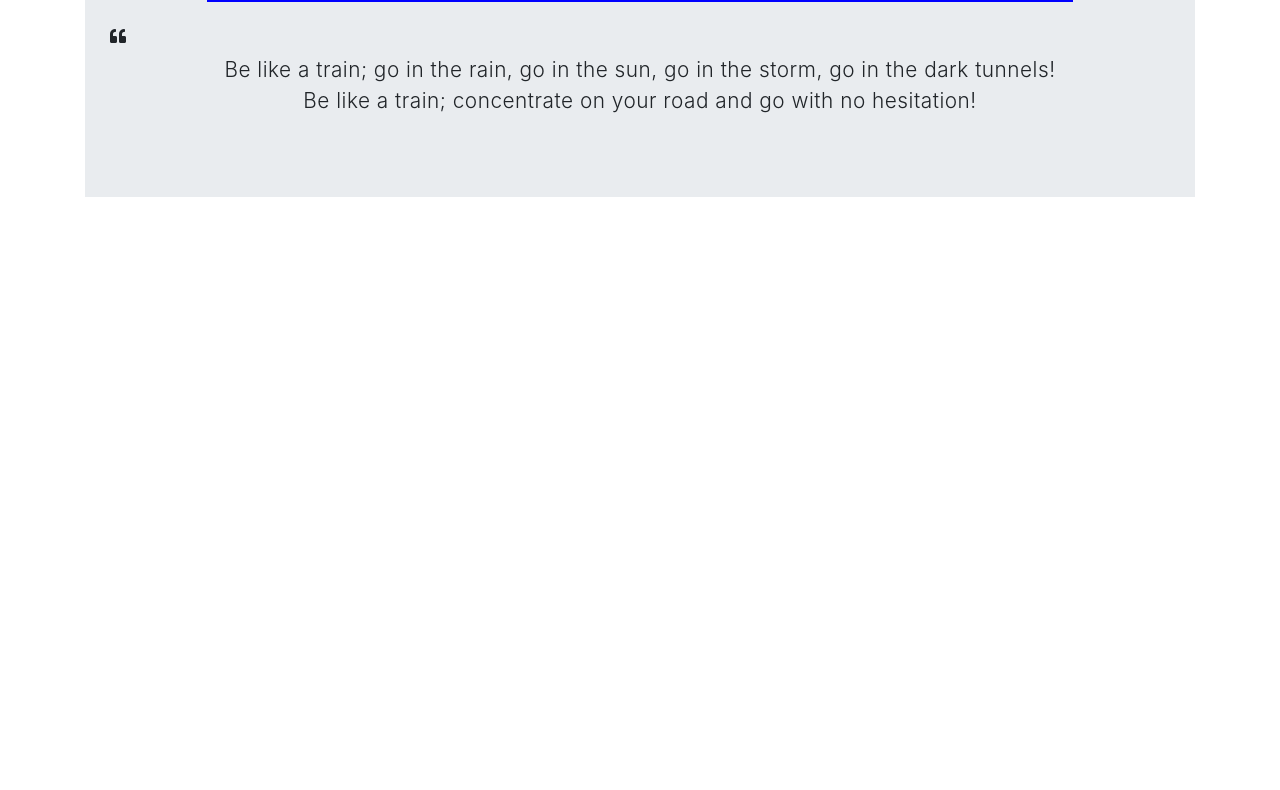
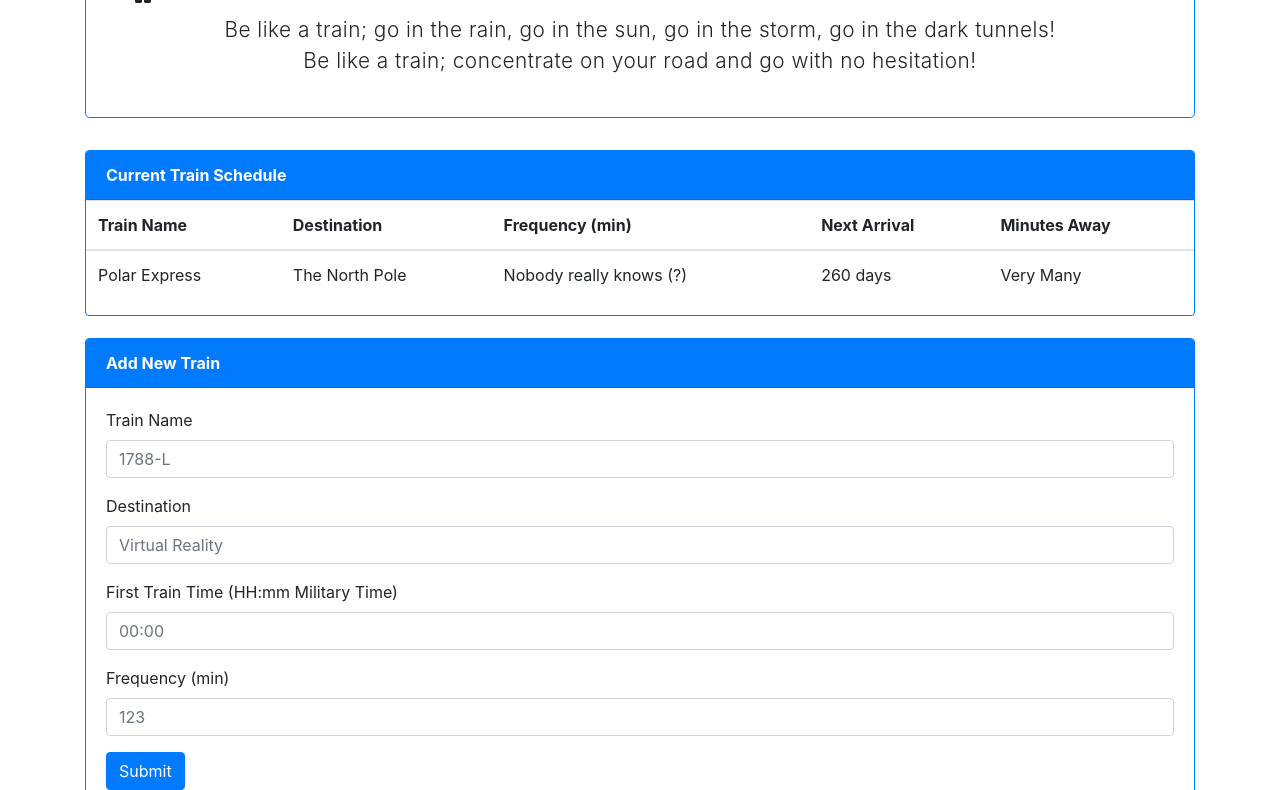
Before and after one commit to Dschafroth97/TrainScheduler, a plain HTML site: page index.html in a window 1280 px wide. Shown: the part 147-937 px from the top of the page. Before the commit the page ends 800 px from the top, so only its background shows below. Drawn offline with nearby package versions, Linux system fonts and the light colour scheme.

Commit message:
html and css complete

```diff
--- a/assets/style.css
+++ b/assets/style.css
@@ -1,17 +1,46 @@
+/* General */
+
 html, body {
     min-height: 100%;
 }
 
+body {
+    background: white;
+}
+
+.card {
+    border: 1.2px solid #007bff;
+    margin-bottom: 1.4rem;
+}
+
 /* Title */
 
+.fa-quote-left {
+    padding: 10px;
+}
+
 .hr-underline {
-    border: 1px solid blue;
+    border-top: 1.8px solid #007bff;
     width: 80%;
 }
 
 .jumbotron p {
     font-size: 1.3rem;
     letter-spacing: .5px;
+}
+
+.jumbotron {
+    padding: 1.5rem;
+    border: 1.2px solid #007bff;
+}
+
+/* Schedule */
+
+
+/* Add New Train */
+
+#formCard {
+    margin-bottom: 3rem;
 }
 
 
@@ -34,7 +63,5 @@ html, body {
 
 
 
+
 /* MEDIA QUERY */
-.fa-quote-left {
-    padding: 10px;
-}
--- a/index.html
+++ b/index.html
@@ -19,24 +19,88 @@
 
     <!-- Begin Title -->
     <div class="container">
-        <div class="jumbotron jumbotron-fluid">
+        <div class="jumbotron bg-transparent">
             <div class="container text-center">
-                <h1 class="display-4 font-weight-bold">Train Schedule</h1><hr class="hr-underline">
+                <h1 class="display-4 font-weight-bold">Train Schedule</h1>
+                <hr class="hr-underline">
                 <i class="fas fa-quote-left d-flex justify-content-start"></i>
-                <p class="lead">Be like a train; go in the rain, go in the sun, go in the storm, go in the dark tunnels!<br> Be like a train; concentrate on your road and go with no hesitation!</p>
+                <p class="lead">Be like a train; go in the rain, go in the sun, go in the storm, go in the dark
+                    tunnels!<br> Be like a train; concentrate on your road and go with no hesitation!</p>
+            </div>
+        </div>
+
+        <!-- End Title -->
+        <!-- Begin Train Schedule -->
+
+        <div class="card">
+            <div class="card-header bg-primary font-weight-bold text-white">
+                Current Train Schedule
+            </div>
+            <div class="table-responsive">
+                <table class="table">
+                    <thead>
+                        <tr>
+                            <th scope="col">Train Name</th>
+                            <th scope="col">Destination</th>
+                            <th scope="col">Frequency (min)</th>
+                            <th scope="col">Next Arrival</th>
+                            <th scope="col">Minutes Away</th>
+                        </tr>
+                    </thead>
+
+                    <tbody class="tbody">
+                        <tr>
+                            <td>Polar Express</td>
+                            <td>The North Pole</td>
+                            <td>Nobody really knows (?)</td>
+                            <td>260 days</td>
+                            <td>Very Many</td>
+                        </tr>
+
+                    </tbody>
+                </table>
             </div>
         </div>
     </div>
-    <!-- End Title -->
-
-    <!-- Begin Train Schedule -->
-
     <!-- End Train Schedule -->
 
     <!-- Begin Input Form -->
+    <div class="container">
+        <div class="card" id="formCard">
+            <div class="card-header bg-primary font-weight-bold text-white">
+                Add New Train
+            </div>
+            <div class="card-body">
+                <form>
+                    <div class="form-group">
+                        <label for="trainName">Train Name</label>
+                        <input type="text" class="form-control" id="trainName" placeholder="1788-L">
+                    </div>
+                    <div class="form-group">
+                        <label for="destination">Destination</label>
+                        <input type="text" class="form-control" id="destination" placeholder="Virtual Reality">
+                    </div>
+                    <div class="form-group">
+                        <label for="startTime">First Train Time (HH:mm Military Time)</label>
+                        <input type="text" class="form-control" id="startTime" placeholder="00:00">
+                    </div>
+                    <div class="form-group">
+                        <label for="frequency">Frequency (min)</label>
+                        <input type="text" class="form-control" id="frequency" placeholder="123">
+                    </div>
+                    <button type="submit" id="submit" class="btn btn-primary">Submit</button>
+                </form>
+            </div>
+        </div>
+    </div>
 
     <!-- End Input Form -->
-
+    <script src="https://cdnjs.cloudflare.com/ajax/libs/popper.js/1.14.7/umd/popper.min.js"
+        integrity="sha384-UO2eT0CpHqdSJQ6hJty5KVphtPhzWj9WO1clHTMGa3JDZwrnQq4sF86dIHNDz0W1"
+        crossorigin="anonymous"></script>
+    <script src="https://stackpath.bootstrapcdn.com/bootstrap/4.3.1/js/bootstrap.min.js"
+        integrity="sha384-JjSmVgyd0p3pXB1rRibZUAYoIIy6OrQ6VrjIEaFf/nJGzIxFDsf4x0xIM+B07jRM"
+        crossorigin="anonymous"></script>
     <script src="assets/logic.js"></script>
 </body>
 
```
Also changed, not shown: assets/img/background.jpeg (added).
